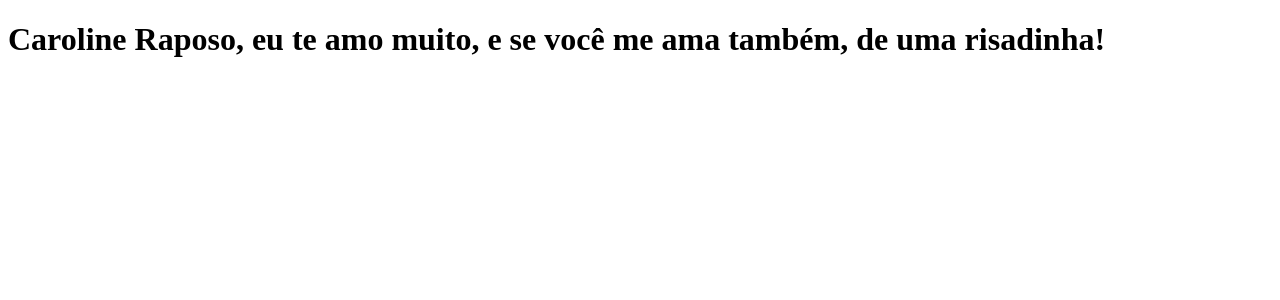
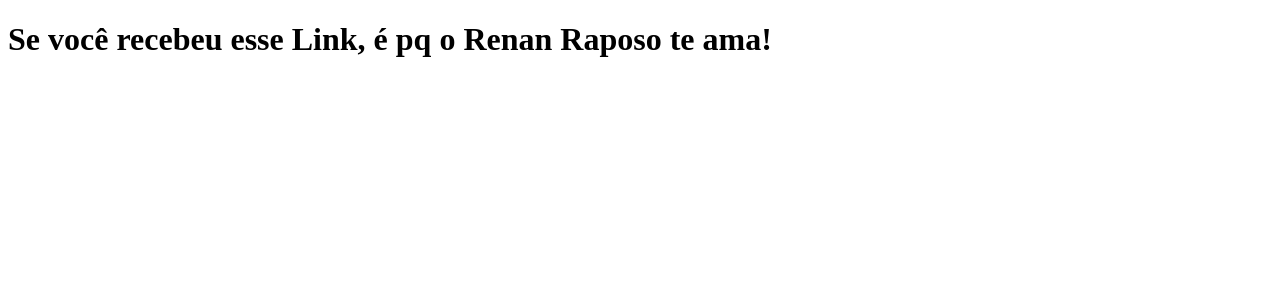
Before and after one commit to RaposoRenan/thenews, a Next.js app: page / in a window 1280 px wide. Shown: the top 300 px of the page. Built offline with nearby package versions, Linux system fonts and the light colour scheme.

Commit message:
modifica a frase

```diff
--- a/pages/index.js
+++ b/pages/index.js
@@ -1,5 +1,5 @@
 function Home() {
-    return <h1> Caroline Raposo, eu te amo muito, e se você me ama também, de uma risadinha!</h1>
+    return <h1> Se você recebeu esse Link, é pq o Renan Raposo te ama!</h1>
 }
 
 export default Home;
```
